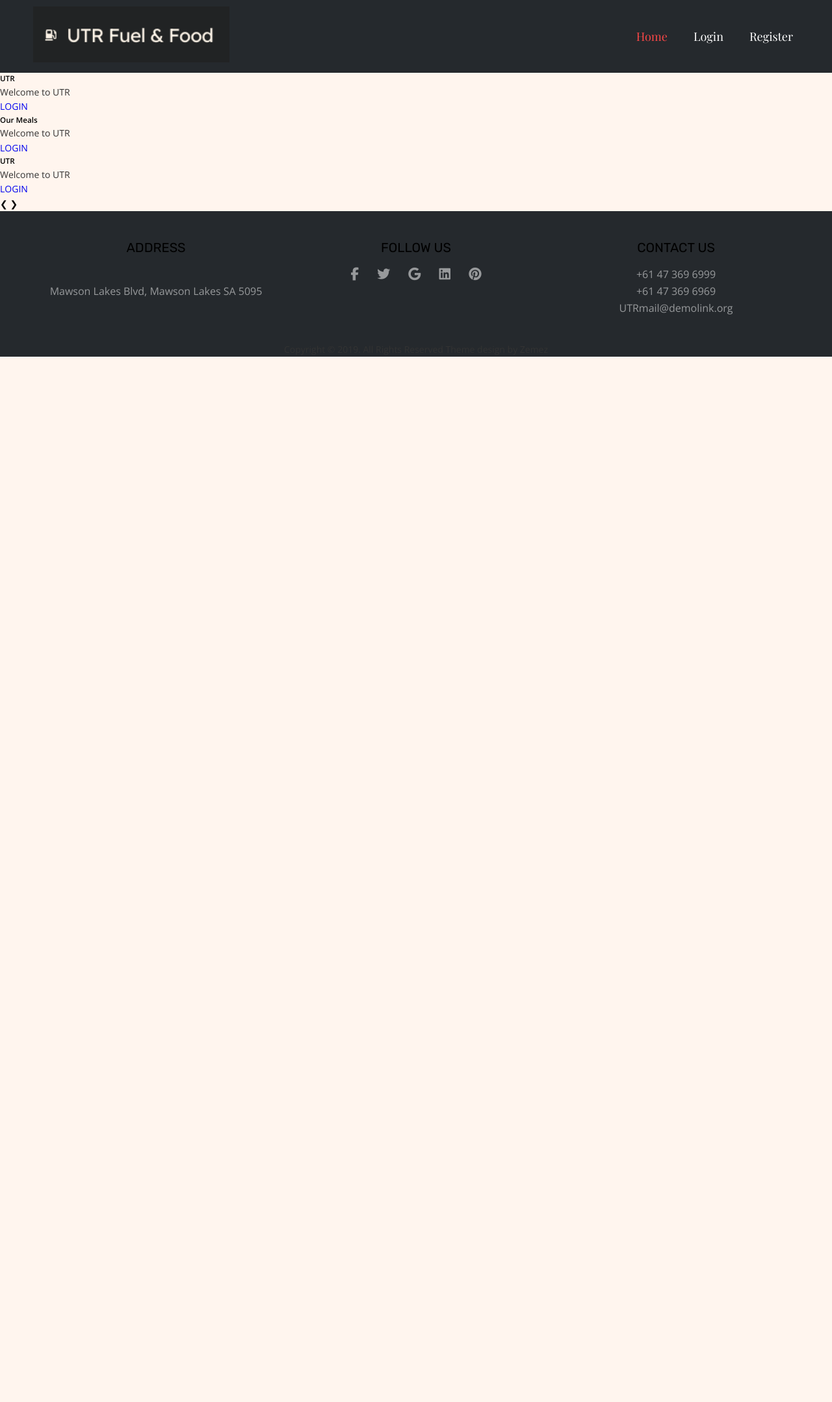
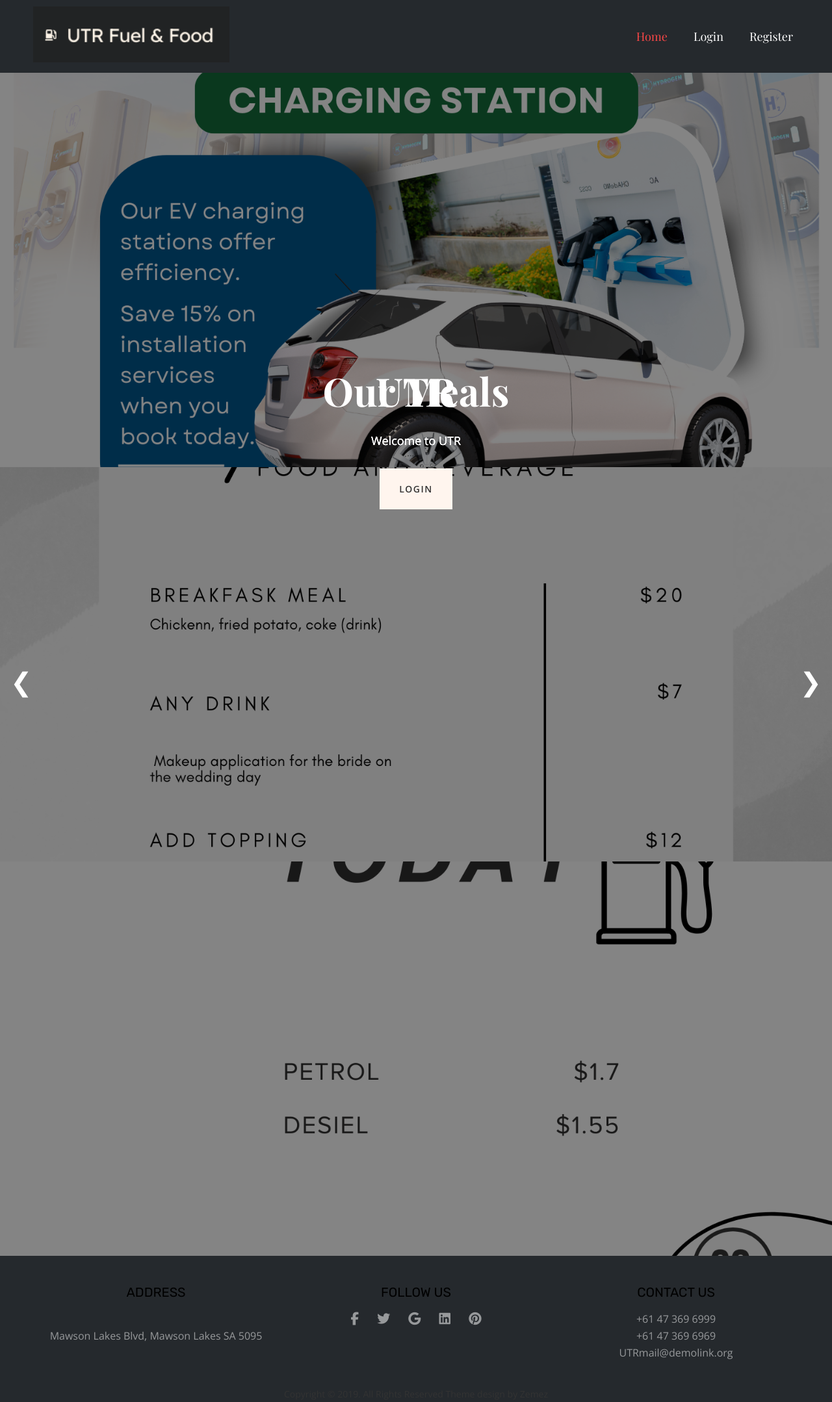
Before and after one commit to NgaiWongKa/INFS2043, a Node server app: page / in a window 1280 px wide. Shown: the whole page at 65% size. Before the commit the page ends 549 px from the top, so only its background shows below. Run offline with Node 20, Linux system fonts and the light colour scheme; some libraries are stand-ins or nearby versions.

Commit message:
Updating css for content

```diff
--- a/public/CSS/home.css
+++ b/public/CSS/home.css
@@ -2,3 +2,202 @@
 .menubar-mobile a:nth-child(2) {
   color: #f84747;
 }
+
+/*______ Slideshow _____*/
+.slideshow {
+  width: 100%;
+  max-width: 100%;
+  position: relative;
+  margin: auto;
+  overflow: hidden;
+}
+.bg-header.bg1 {
+  display: auto;
+  background-image: url(/images/home/1.png);
+  height: max-content;
+  min-height: 607px;
+  background-repeat: no-repeat;
+  background-size: cover;
+  background-position: center;
+  background-color: rgba(51, 51, 51, 0.6);
+  background-blend-mode: multiply;
+}
+.bg-header.bg2 {
+  display: auto;
+  background-image: url(/images/home/2.png);
+  height: max-content;
+  min-height: 607px;
+  background-repeat: no-repeat;
+  background-size: cover;
+  background-position: center;
+  background-color: rgba(51, 51, 51, 0.6);
+  background-blend-mode: multiply;
+}
+.bg-header.bg3 {
+  display: auto;
+  background-image: url(/images/home/3.png);
+  height: max-content;
+  min-height: 607px;
+  background-repeat: no-repeat;
+  background-size: cover;
+  background-position: center;
+  background-color: rgba(51, 51, 51, 0.6);
+  background-blend-mode: multiply;
+}
+
+/*menu-container*/
+.slideshow .menu-container {
+  width: 100%;
+  display: flex;
+  flex-direction: column;
+  align-items: center;
+  padding: 0;
+  position: absolute;
+  top: 25%;
+  gap: 20px;
+  animation-name: fadeInBottom;
+  animation-timing-function: cubic-bezier(0.55, 0.06, 0.68, 0.19);
+  animation-duration: 2s;
+}
+.slideshow h5 {
+  color: var(--text);
+  font-size: 60px;
+  line-height: 1.1em;
+  margin: 0 0 10px 0;
+  font-family: "Playfair Display", Sans-serif;
+  width: 100%;
+  text-align: center;
+}
+.slideshow p {
+  font-family: "Open Sans", Sans-serif;
+  font-size: 18px;
+  font-weight: 300;
+  text-align: center;
+  align-self: center;
+  max-width: 856px;
+  color: var(--text);
+}
+.slideshow .btn_menu {
+  margin: 30px 0px 94px 0px;
+  border-radius: 0px 0px 0px 0px;
+  text-align: center;
+}
+#viewmenu {
+  font-family: "Open Sans", Sans-serif;
+  font-size: 14px;
+  font-weight: 600;
+  text-transform: uppercase;
+  letter-spacing: 1.5px;
+  text-decoration: none;
+  background-color: var(--bgbody);
+  color: var(--textbutton);
+  padding: 22px 30px 22px 30px;
+}
+#viewmenu:hover {
+  background-color: #cbccce;
+  color: var(--bgbody);
+}
+
+/*background*/
+.slideshow img {
+  width: 100%;
+}
+.prev,
+.next {
+  cursor: pointer;
+  position: absolute;
+  top: 50%;
+  width: auto;
+  padding: 16px;
+  margin-top: -22px;
+  color: white;
+  font-size: 40px;
+  transition: 0.6s ease;
+  border-radius: 0 3px 3px 0;
+  user-select: none;
+}
+.prev:hover,
+.next:hover {
+  color: black;
+}
+.next {
+  right: 0;
+  border-radius: 3px 0 0 3px;
+}
+
+
+/* Main menu*/
+.Menu {
+  margin-top: 0px;
+  margin-bottom: 0px;
+  margin-left: auto;
+  margin-right: auto;
+  max-width: 930px;
+  width: 100%;
+  padding: 10px 0px 10px 70px;
+  display: flex;
+}
+.Container_price .fa{
+  margin-right: 10px;
+}
+.khung {
+  display: flex;
+  opacity: 0;
+  transition: all 1s ease-out;
+  transform: translate3d(-100%, 0, 0);
+}
+.khung.fadeInLeft {
+  opacity: 1;
+  transform: translate3d(0, 0, 0);
+}
+
+
+/* --------ANIMATION-------- */
+@keyframes fade-in {
+  from {
+    opacity: 0;
+  }
+  to {
+    opacity: 1;
+  }
+}
+
+@keyframes fade-out {
+  from {
+    opacity: 1;
+  }
+  to {
+    opacity: 0;
+  }
+}
+
+@keyframes slide-out {
+  0% {
+    transform: translateX(100%);
+  }
+}
+
+@keyframes slide-in {
+  0% {
+    transform: translateX(0%);
+  }
+  100% {
+    transform: translateX(100%);
+  }
+}
+
+.fade-in {
+  animation: fade-in linear 0.5s;
+}
+
+.fade-out {
+  animation: fade-out linear 0.5s;
+}
+
+.slide-in {
+  animation: slide-in 0.5s forwards;
+}
+
+.slide-out {
+  animation: slide-out 0.5s forwards;
+}
--- a/views/Login/register.ejs
+++ b/views/Login/register.ejs
@@ -23,7 +23,6 @@
           integrity="sha512-DTOQO9RWCH3ppGqcWaEA1BIZOC6xxalwEsw9c2QQeAIftl+Vegovlnee1c9QX4TctnWMn13TZye+giMm8e2LwA=="
           crossorigin="anonymous" referrerpolicy="no-referrer" />
         <link rel="stylesheet" href="/CSS/base.css" />
-        <link rel="stylesheet" href="/CSS/home.css" />
         <link rel="stylesheet" href="/CSS/register1.css" />
         <link rel="stylesheet" href="/CSS/homeResponsive.css" />
           <title>register</title>
```
Also changed, not shown: public/JS/home.js (+27 -0 lines), public/images/home/1.png (added), public/images/home/2.png (added), public/images/home/3.png (added).
